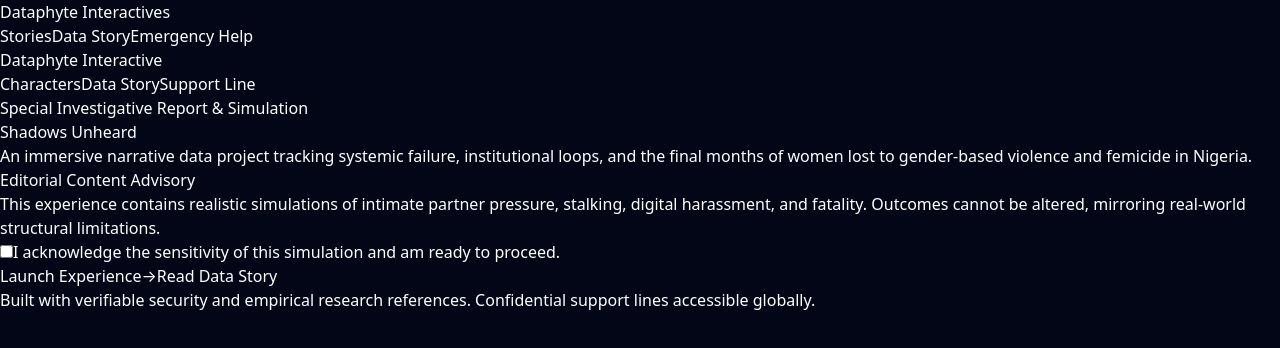
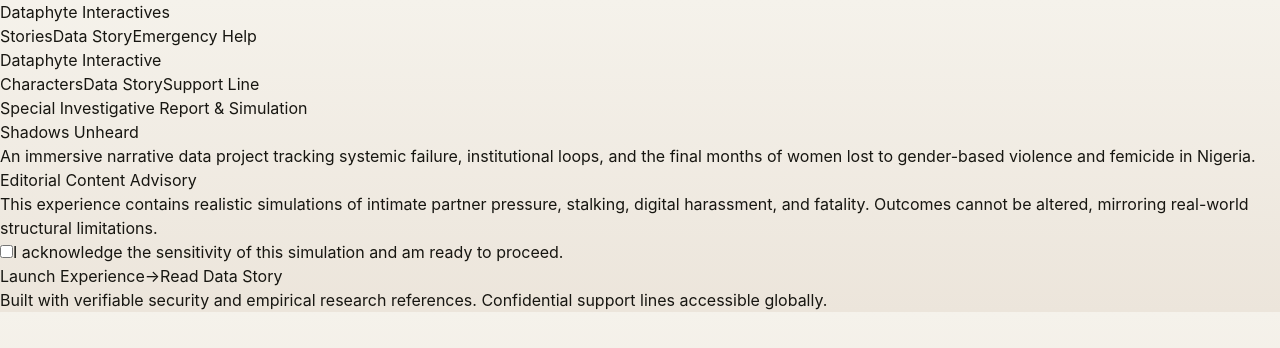
Before and after one commit to ChinenyeOguadinma/femicide-awareness, a Next.js app: page / in a window 1280 px wide. Shown: the top 348 px of the page. Built offline with nearby package versions, Linux system fonts and the light colour scheme.

Commit message:
Update global styles with new color variables

```diff
--- a/app/globals.css
+++ b/app/globals.css
@@ -3,13 +3,37 @@
 @tailwind utilities;
 
 :root {
-  --foreground-rgb: 255, 255, 255;
-  --background-start-rgb: 2, 6, 23;
-  --background-end-rgb: 2, 6, 23;
+  --brand-red: #c6372d;
+  --brand-red-deep: #8f2d26;
+  --bg: #f5f2eb;
+  --bg-deep: #ece5db;
+  --panel: #fffdf9;
+  --panel-strong: #f0ece6;
+  --ink: #171611;
+  --muted: #5f5850;
+  --line: rgba(23, 22, 17, 0.12);
+  --shadow-soft: 0 18px 40px rgba(17, 17, 17, 0.06);
+}
+
+html {
+  scroll-behavior: smooth;
 }
 
 body {
-  color: rgb(var(--foreground-rgb));
-  background: rgb(var(--background-start-rgb));
-  font-family: system-ui, -apple-system, BlinkMacSystemFont, 'Segoe UI', Roboto, Oxygen, Ubuntu, Cantarell, sans-serif;
+  color: var(--ink);
+  background: linear-gradient(180deg, var(--bg) 0%, var(--bg-deep) 100%);
+  font-family: 'Inter', 'Segoe UI', sans-serif;
 }
+
+* {
+  box-sizing: border-box;
+}
+
+a {
+  text-decoration: none;
+}
+
+::selection {
+  background: rgba(198, 55, 45, 0.18);
+  color: var(--ink);
+}
```
